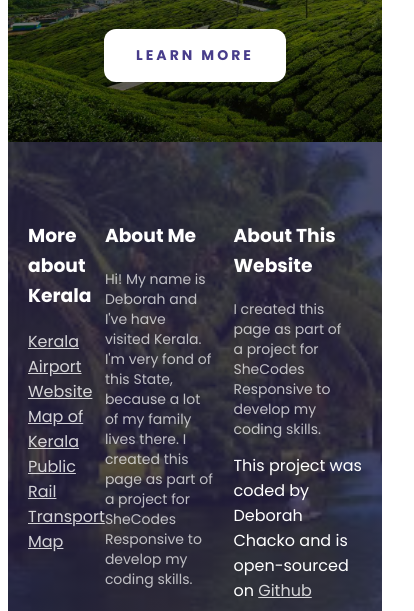
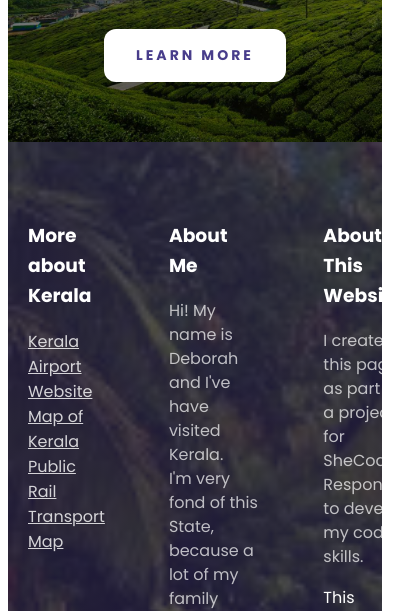
Before and after one commit to Sapphire59/responsive-add-on-project, a plain HTML site: page index.html in a window 390 px wide. Shown: the part 255-866 px from the top of the page, 414 px wide, since content can reach past the window. Drawn offline with Linux system fonts and the light colour scheme.

Commit message:
added grid-gap

```diff
--- a/style/style.css
+++ b/style/style.css
@@ -10,6 +10,7 @@ body {
 .grid {
   display: grid;
   grid-template-columns: 1fr 2fr 2fr;
+  grid-gap: 64px;
 }
 
 section {
@@ -91,7 +92,6 @@ footer p {
   font-size: 16px;
   line-height: 24px;
   opacity: 0.7;
-  margin-right: 20px;
 }
 
 footer ul {
@@ -116,10 +116,6 @@ footer a {
   footer {
     padding: 60px 20px;
   }
-  footer p {
-    font-size: 14px;
-    line-height: 20px;
-  }
 
   header h1 {
     font-size: 48px;
```
